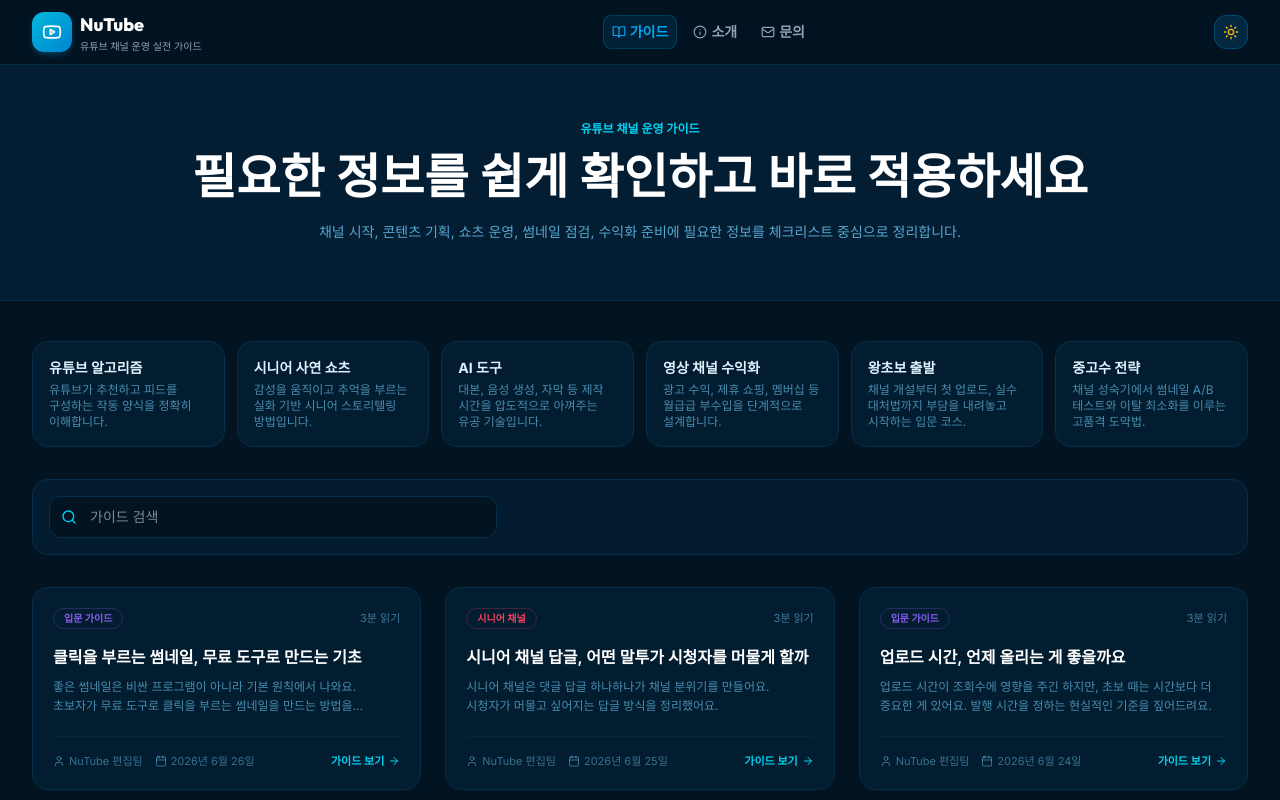
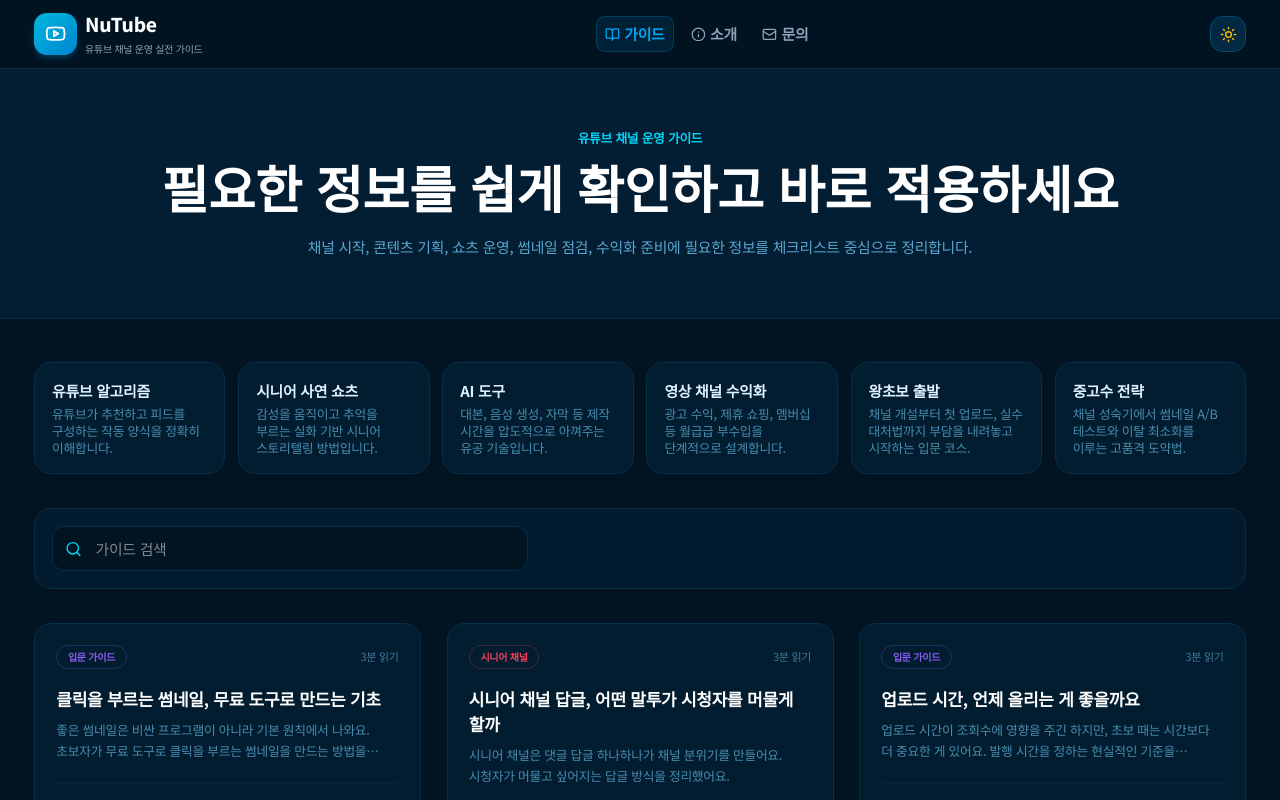
Before and after one commit to apark12321-ux/nutube_22, a React (Vite) app: page / in a window 1280 px wide. Shown: the top 800 px of the page. Built offline with nearby package versions, Linux system fonts and the light colour scheme.

Commit message:
style: improve Korean readability

```diff
--- a/src/index.css
+++ b/src/index.css
@@ -1,17 +1,60 @@
-@import url('https://fonts.googleapis.com/css2?family=Inter:wght@300;400;500;600;700&family=Outfit:wght@400;500;600;700;800&family=JetBrains+Mono:wght@400;500;600&display=swap');
+@import url('https://fonts.googleapis.com/css2?family=Inter:wght@300;400;500;600;700&family=Noto+Sans+KR:wght@400;500;600;700;800;900&family=Outfit:wght@400;500;600;700;800&family=JetBrains+Mono:wght@400;500;600&display=swap');
 @import "tailwindcss";
 
 @theme {
-  --font-sans: "Inter", ui-sans-serif, system-ui, sans-serif;
-  --font-display: "Outfit", var(--font-sans);
+  --font-sans: "Noto Sans KR", "Inter", ui-sans-serif, system-ui, sans-serif;
+  --font-display: "Noto Sans KR", "Outfit", var(--font-sans);
   --font-mono: "JetBrains Mono", ui-monospace, SFMono-Regular, monospace;
+}
+
+html {
+  font-size: 17px;
+  text-size-adjust: 100%;
+  -webkit-text-size-adjust: 100%;
+}
+
+@media (max-width: 640px) {
+  html {
+    font-size: 18px;
+  }
 }
 
 body {
   font-family: var(--font-sans);
   overflow-x: hidden;
   word-break: keep-all;
+  overflow-wrap: anywhere;
+  letter-spacing: -0.015em;
+  line-height: 1.75;
   transition: background-color 0.3s ease, color 0.3s ease;
+}
+
+a,
+button,
+input,
+textarea,
+select {
+  font-family: inherit;
+}
+
+button,
+a {
+  -webkit-tap-highlight-color: transparent;
+}
+
+#guide-markdown-body p {
+  font-size: 1rem;
+  line-height: 1.9;
+}
+
+#guide-markdown-body li {
+  line-height: 1.85;
+}
+
+#guide-markdown-body h2,
+#guide-markdown-body h3,
+#guide-markdown-body h4 {
+  letter-spacing: -0.04em;
 }
 
 /* 방문자 화면에서 운영·심사용 문구 노출 방지 */
```
